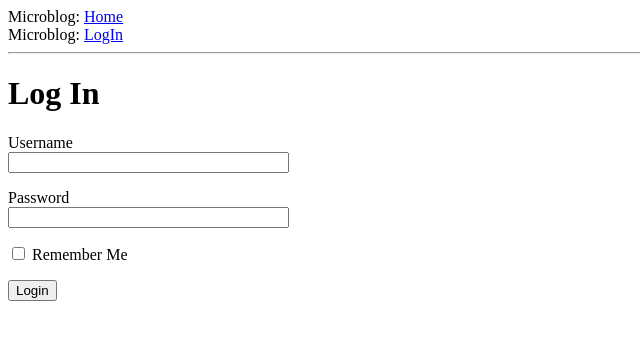
After one commit to rajverma1985/microblog, a Flask app: page /login in a window 1280 px wide. The commit adds this page. Shown: the top 340 px of the page, without its empty margins (0-640 px from the left). Run offline with Flask 3, Linux system fonts and the light colour scheme.

Commit message:
wtf forms added with login logic

```diff
--- /dev/null
+++ b/app/forms.py
@@ -0,0 +1,10 @@
+from flask_wtf import FlaskForm
+from wtforms import StringField, PasswordField, BooleanField, SubmitField
+from wtforms.validators import DataRequired
+
+
+class LoginForm(FlaskForm):
+    username = StringField('Username', validators=[DataRequired()])
+    password = PasswordField('Password', validators=[DataRequired()])
+    remember_me = BooleanField('Remember Me')
+    submit = SubmitField('Login')
--- a/app/routes.py
+++ b/app/routes.py
@@ -1,5 +1,6 @@
 from app import app
 from flask import render_template
+from app.forms import LoginForm
 
 
 @app.route('/')
@@ -18,3 +19,8 @@ def index():
         }
     ]
     return render_template('index.html', title='Home', user=user, posts=posts)
+
+@app.route('/login')
+def login():
+    form = LoginForm()
+    return render_template('login.html', form=form)
--- a/app/templates/base.html
+++ b/app/templates/base.html
@@ -9,6 +9,7 @@
     </head>
     <body>
         <div>Microblog: <a href="/index">Home</a></div>
+        <div>Microblog: <a href="/login">LogIn</a></div>
         <hr>
         {% block content %}{% endblock %}
     </body>
--- /dev/null
+++ b/app/templates/login.html
@@ -0,0 +1,18 @@
+{% extends "base.html" %}
+
+{% block content %}
+    <h1>Log In</h1>
+    <form action="" method="post" novalidate>
+        {{ form.hidden_tag() }} <!-- argument generates a hidden field that includes a token that is used to protect the form against CSRF attacks -->
+        <p>
+            {{ form.username.label }}<br>
+            {{ form.username(size=32) }}
+        </p>
+        <p>
+            {{ form.password.label }}<br>
+            {{ form.password(size=32) }}
+        </p>
+        <p>{{ form.remember_me() }} {{ form.remember_me.label }}</p>
+        <p>{{ form.submit() }}</p>
+    </form>
+{% endblock %}
```
